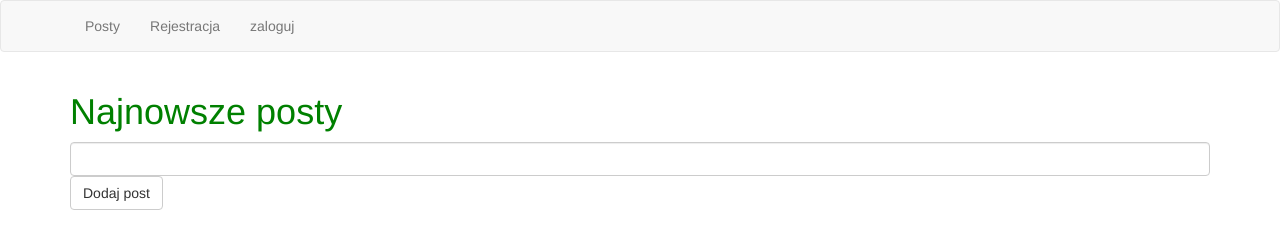
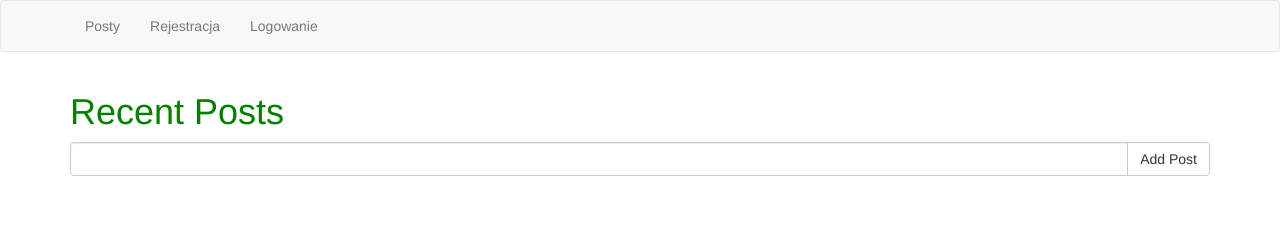
Before and after one commit to Nyweron/MyTwitter, a website: page layouts/app.html at #/logout in a window 1280 px wide. Drawn offline with nearby package versions, Linux system fonts and the light colour scheme; some packages are replaced by stand-ins of ours; files that its build step writes are made by us from their sources; no server answers; files whose address does not match are found by name.

Commit message:
test works for e2e makeing a post

```diff
--- a/layouts/app.html
+++ b/layouts/app.html
@@ -15,17 +15,14 @@
     <nav class="navbar navbar-default">
         <div class="container">
             <ul class="nav navbar-nav">
-                <li><a href="/#/">Posty</a></li>
+                <li><a class="post" href="/#/">Posty</a></li>
                 <li ng-if='currentUser'>
-                    <a ng-click='logout()'>Wyloguj</a>
+                    <a class="logout" ng-click='logout()'>Wyloguj</a>
                 </li>
-                <li ng-if='!currentUser'>
-                    <a href="/#/register">Rejestracja</a>
-                </li>
-                <li ng-if='!currentUser'>
-                    <a href="/#/login">zaloguj</a>
-                </li>
-
+                <ul ng-if='!currentUser' class='nav navbar-nav navbar-right'>
+                    <li><a class="register" href="/#/register">Rejestracja</a></li>
+                    <li><a class="login" href="/#/login">Logowanie</a></li>
+                </ul>
 
             </ul>
             <p ng-if='currentUser' class="navbar-text navbar-right">
--- a/protractor.conf.js
+++ b/protractor.conf.js
@@ -1,7 +1,7 @@
 exports.config = {
     framework: 'mocha',
     specs: [
-        "test/e2e/**/*.spec.js"
+        'test/e2e/**/*.spec.js'
     ],
     mochaOpts: {
         enableTimeouts: false
--- a/templates/posts.html
+++ b/templates/posts.html
@@ -1,12 +1,19 @@
-<div ng-controller="PostsCtrl" class="container">
-    <h1>Najnowsze posty</h1>
-    <input ng-model='postBody' class='form-control' />
-    <button ng-click="addPost()" class="btn btn-default">Dodaj post</button>
-    <ul class="list-group">
-        <li ng-repeat="post in posts | orderBy: '-date' " class="list-group-item">
-            <strong>@{{post.username}}</strong>
-            <span>{{post.body}}</span>
+<div class='container'>
+    <h1>Recent Posts</h1>
+    <form role='form'>
+        <div class='form-group'>
+            <div class="input-group">
+                <input ng-model="postBody" class='form-control'>
+                <span class='input-group-btn'>
+              <button ng-click='addPost()' class='btn btn-default'>Add Post</button>
+            </span>
+            </div>
+        </div>
+    </form>
+    <ul class='list-group'>
+        <li ng-repeat="post in posts | orderBy:'-date' " class='list-group-item'>
+            <strong>@{{ post.username }}</strong>
+            <span>{{ post.body }}</span>
         </li>
-
     </ul>
 </div>
```
Also changed, not shown: test/e2e/making_a_post.spec.js (+27 -7 lines).
